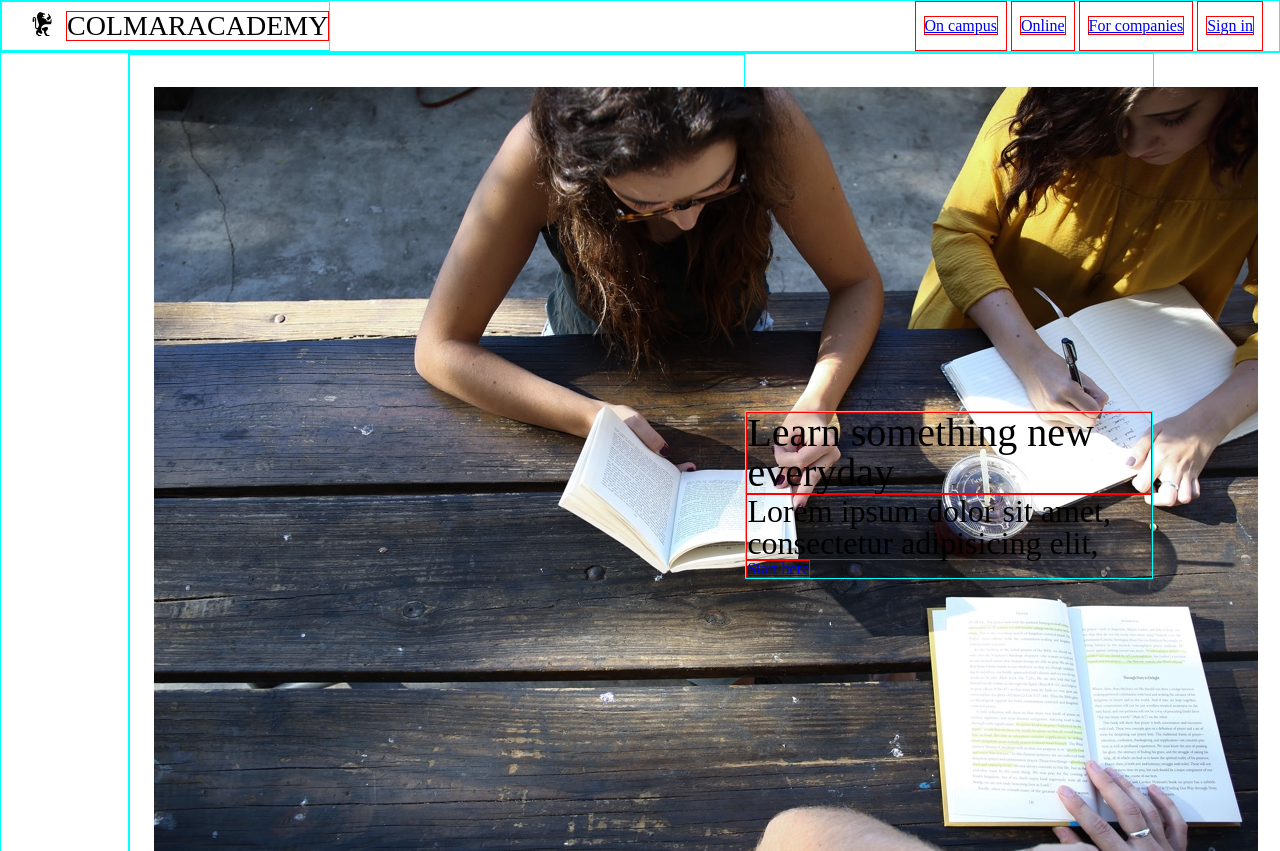
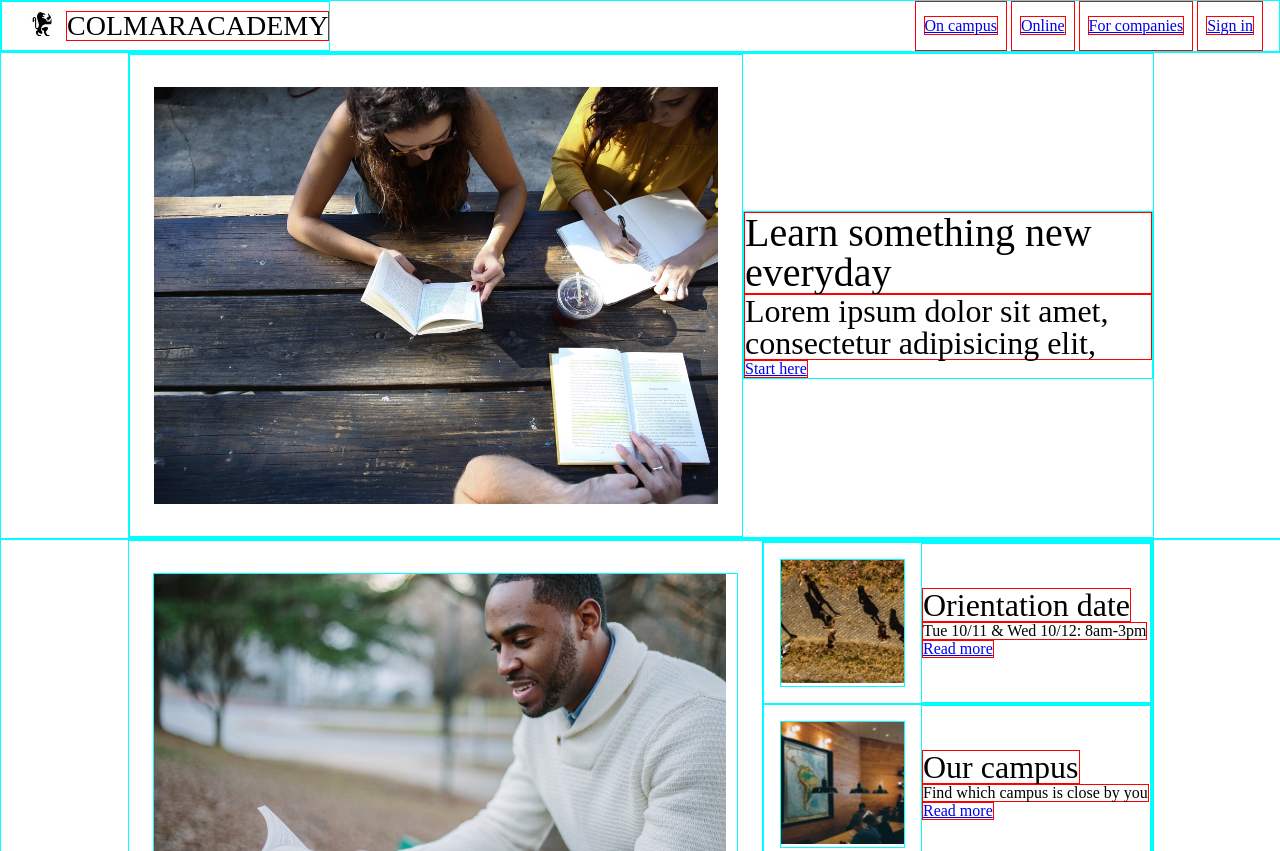
Before and after one commit to npoch/ColmarCapstone, a plain HTML site: page index.html in a window 1280 px wide. Shown: the top 851 px of the page. Drawn offline with Linux system fonts and the light colour scheme.

Commit message:
fix jumbotron image too large

```diff
--- a/Resources/CSS/style.css
+++ b/Resources/CSS/style.css
@@ -91,7 +91,9 @@ nav li:last-child{
   justify-content: flex-start;
 }
 .j-img img{
-  height: auto;
+  width: 100%;
+  height: 100%;
+  overflow: hidden;
   margin: 2rem 1.5rem;
 }
 
```
